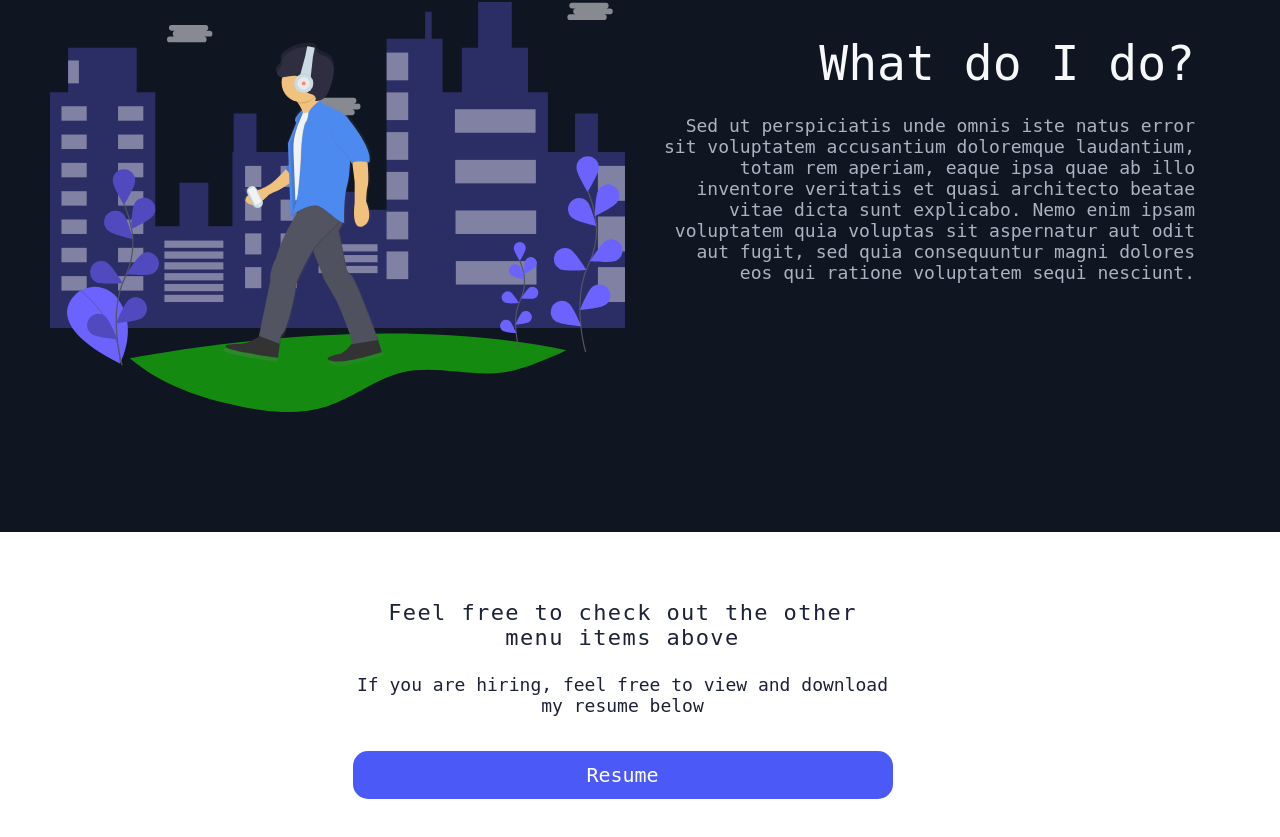
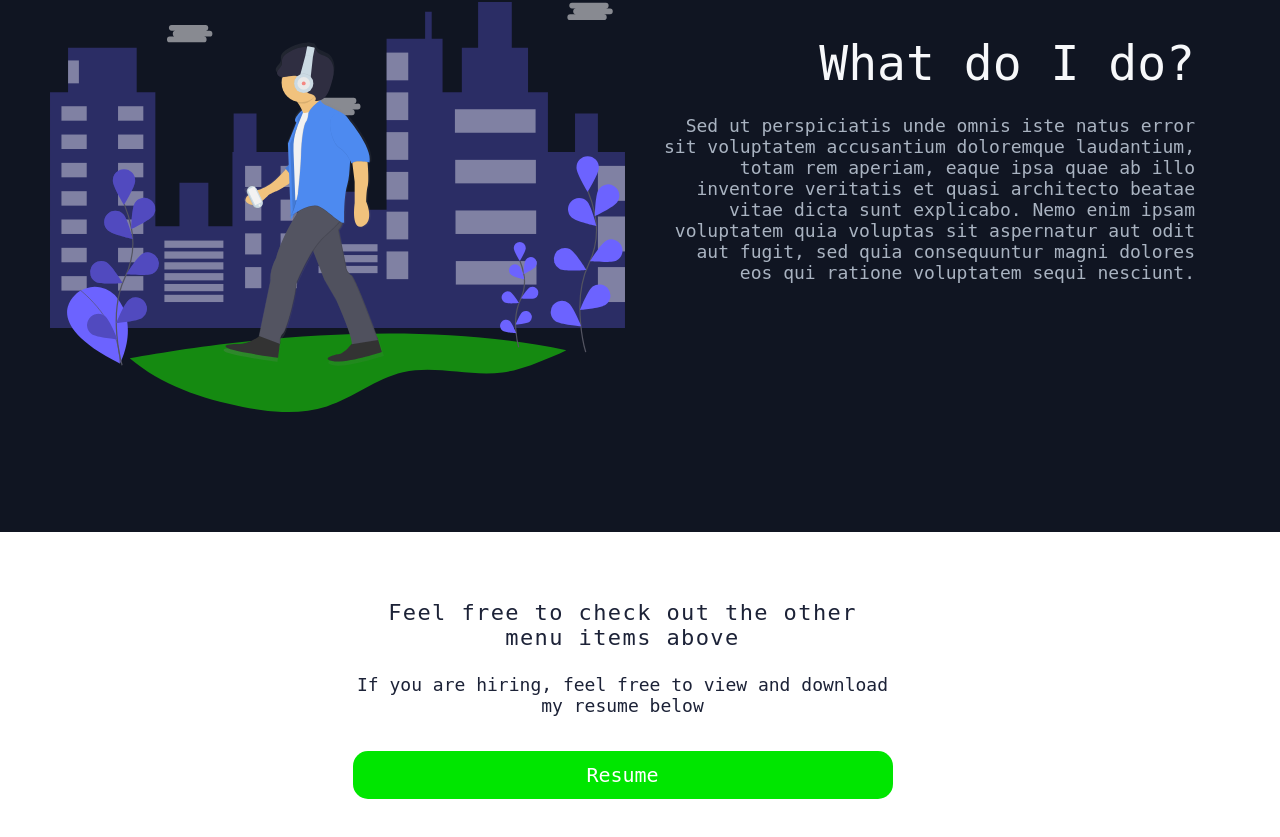
Before and after one commit to ssaberan/PersonalWebsite, a React (Vite) app: page /#/home in a window 1280 px wide. Shown: the part 1219-2056 px from the top of the page. Built offline with nearby package versions, Linux system fonts and the light colour scheme.

Commit message:
color changes

```diff
--- a/src/Components/Button.jsx
+++ b/src/Components/Button.jsx
@@ -12,7 +12,7 @@ const StyledButton = styled.button`
     border: none;
     outline: none;
     border-radius: 15px;
-    background: ${({ disabled }) => (disabled ? "#c9c9c9" : "#4b59f7")};
+    background: ${({ disabled }) => (disabled ? "#c9c9c9" : "#00e600")};
     white-space: nowrap;
     padding: 12px 64px;
     color: ${({ disabled }) => (disabled ? "#474747" : "#fff")};
@@ -21,7 +21,7 @@ const StyledButton = styled.button`
 
     &:hover {
         transition: all 0.3s east-out;
-        background: ${({ disabled }) => (disabled ? "#c9c9c9" : "#0467fb")};
+        background: ${({ disabled }) => (disabled ? "#c9c9c9" : "#00ff00")};
     }
 
     @media screen and (max-width: 768px) {
--- a/src/Components/Search.jsx
+++ b/src/Components/Search.jsx
@@ -26,7 +26,7 @@ const StyledButton = styled.button`
     height: 2.5rem;
     width: 2.5rem;
     font-size: 20px;
-    background-color: #a3ffb7;
+    background-color: #00ff84;
     border-top-right-radius: 15px;
     border-bottom-right-radius: 15px;
     cursor: pointer;
--- a/src/GlobalStyling.js
+++ b/src/GlobalStyling.js
@@ -9,7 +9,7 @@ const GlobalStyling = createGlobalStyle`
 }
 
 body {
-   background: #142247;
+    background: #010b8f;
  }
 `;
 
```
